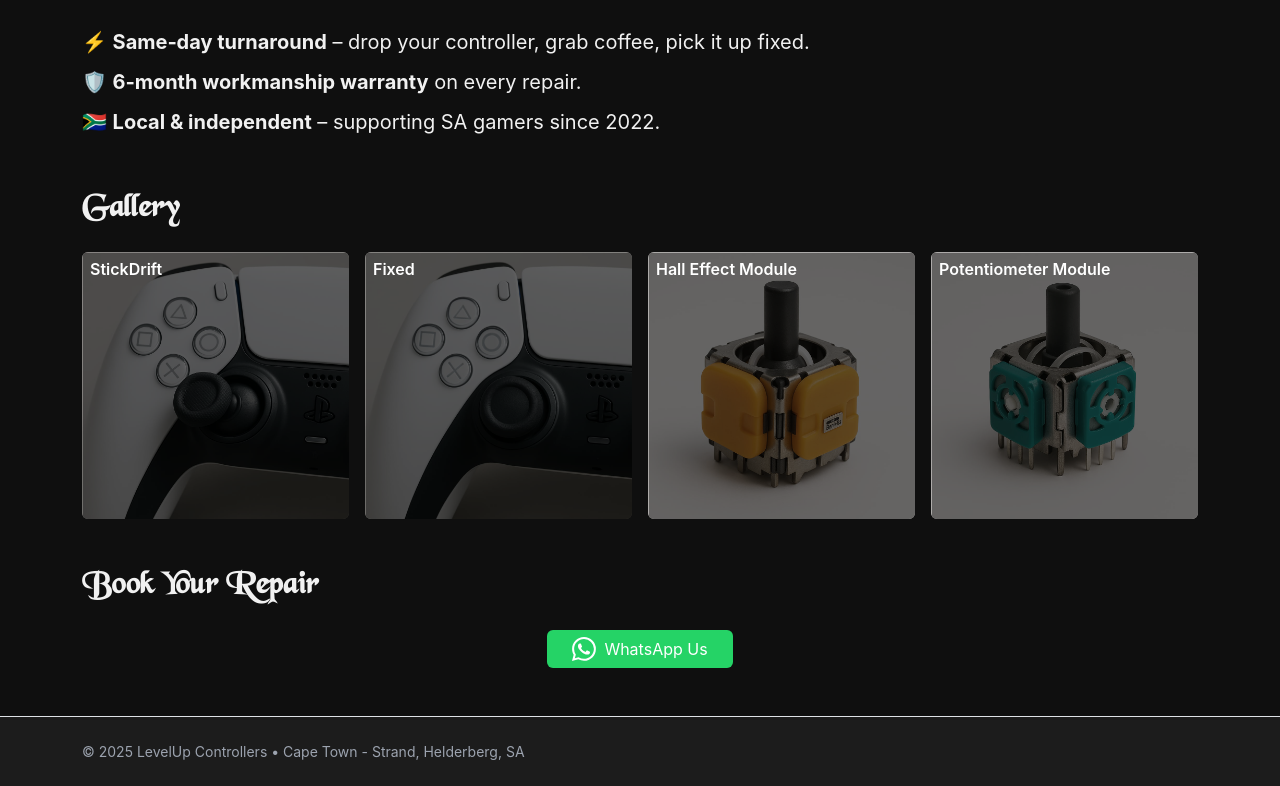
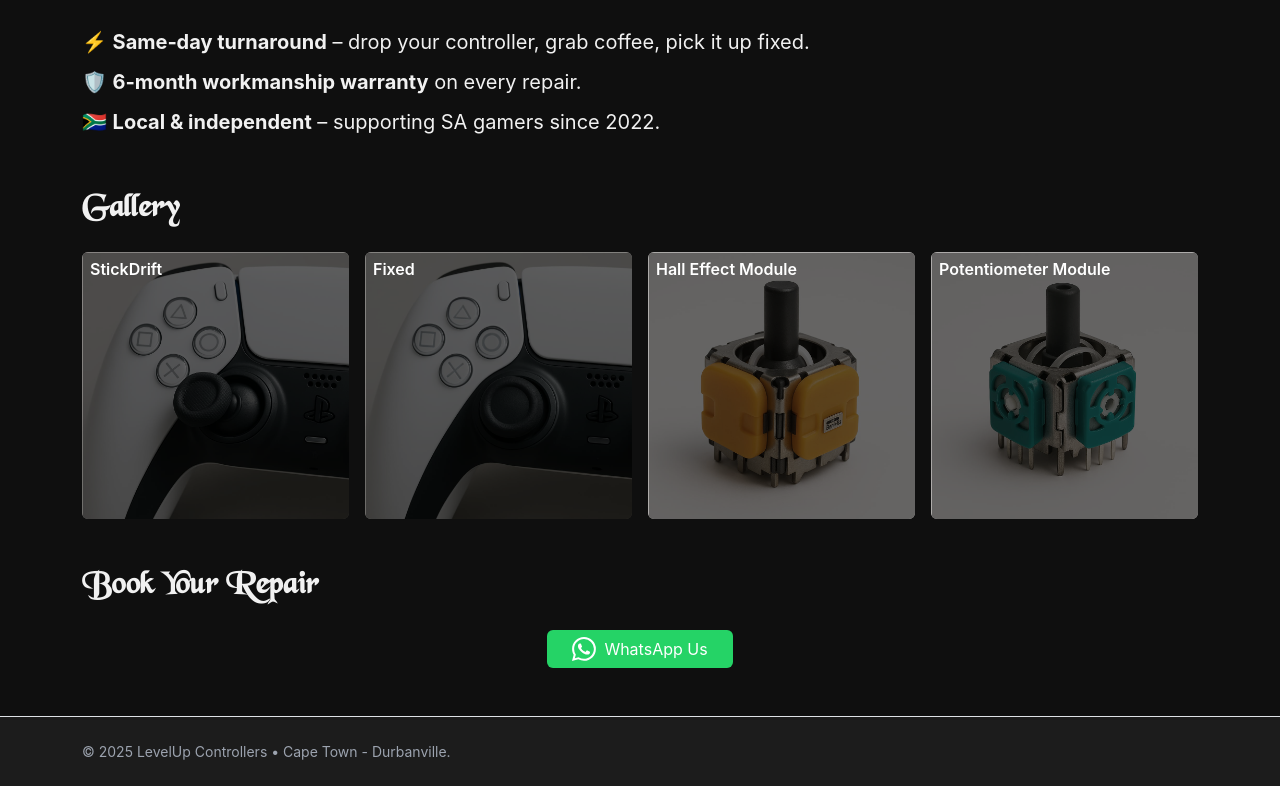
Before and after one commit to DanteDurant/my-repair-store, a SvelteKit app: page / in a window 1280 px wide. Shown: the part 1035-1821 px from the top of the page. Built offline with nearby package versions, Linux system fonts and the light colour scheme.

Commit message:
Update +layout.svelte

```diff
--- a/src/routes/+layout.svelte
+++ b/src/routes/+layout.svelte
@@ -157,7 +157,7 @@
     >
         <span class="small mb-0" style="color:var(--color-text-muted)">
             © {new Date().getFullYear()} LevelUp Controllers • Cape Town -
-            Strand, Helderberg,  SA
+            Durbanville.
         </span>
     </div>
 </footer>
```
